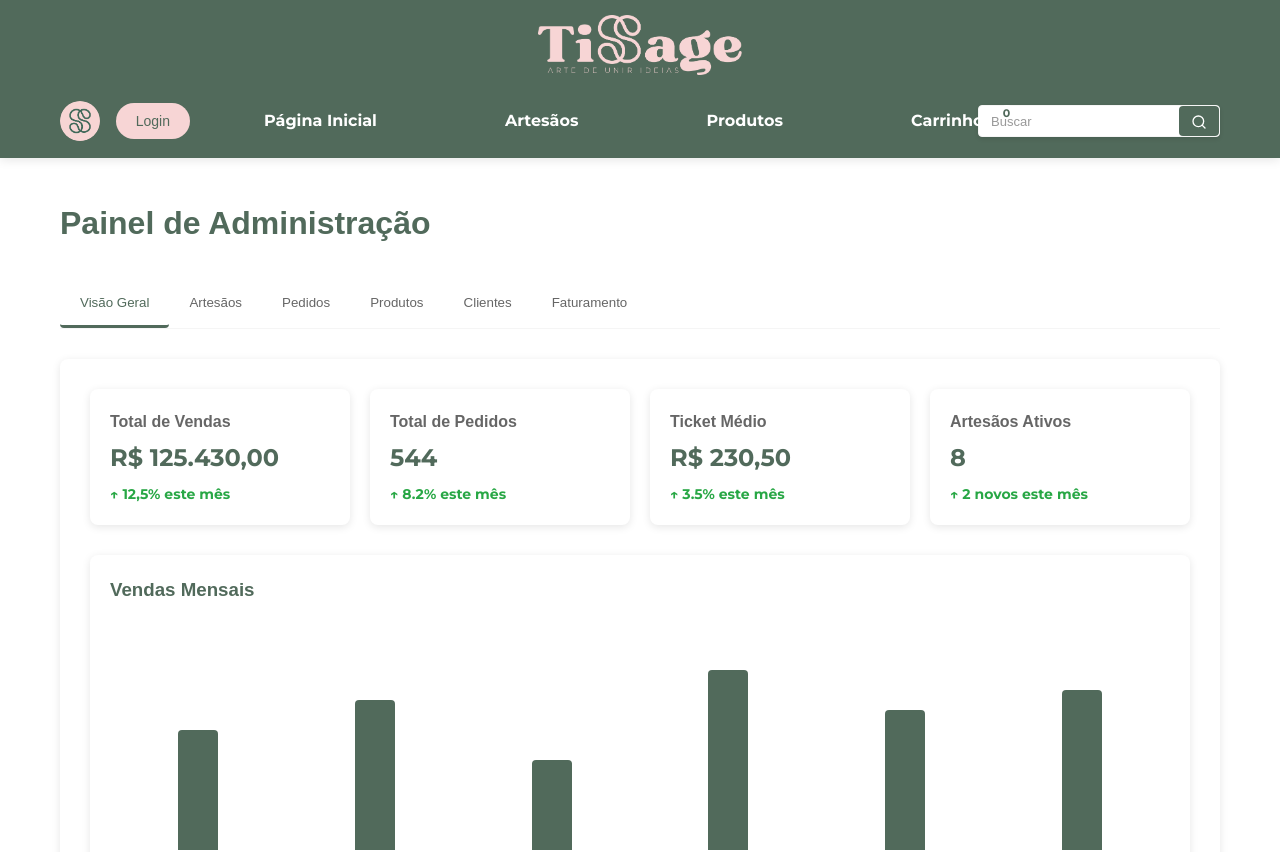
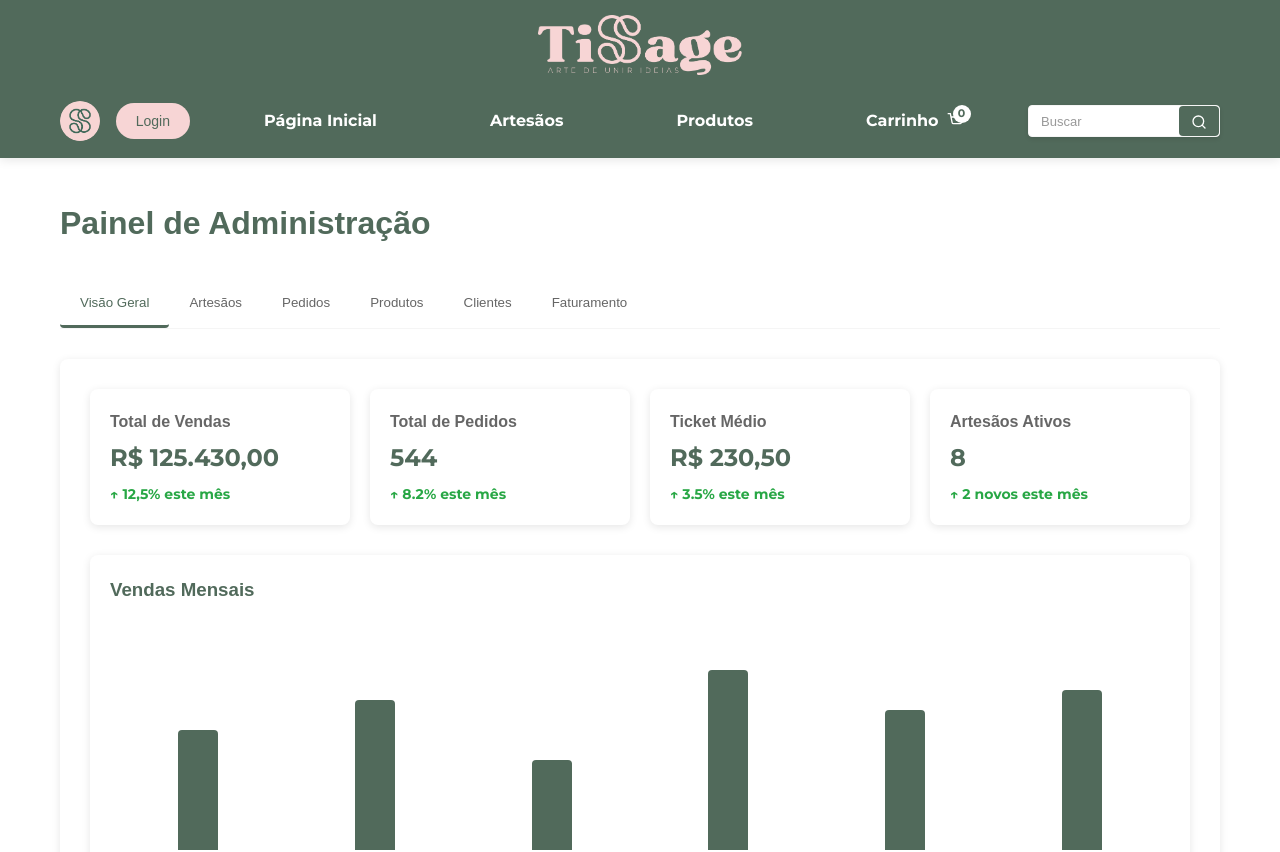
Before and after one commit to yagodaoud/tissage, a React (Vite) app: page /admin in a window 1280 px wide. Shown: the top 852 px of the page. Built offline with nearby package versions, Linux system fonts and the light colour scheme; a web font is replaced by a local one.

Commit message:
🎨 format: fix header

```diff
--- a/src/components/layout/Header.css
+++ b/src/components/layout/Header.css
@@ -133,8 +133,8 @@
     align-items: center;
     justify-content: space-evenly;
     width: 100%;
-    max-width: 600px;
-    gap: 60px;
+    max-width: 550px;
+    gap: 45px;
   }
 
   .main-nav a {
@@ -163,7 +163,8 @@
     gap: 20px;
     align-items: center;
     justify-content: flex-end;
-    min-width: 200px;
+    min-width: 220px;
+    margin-left: 20px;
   }
 
   .cart-nav-item {
@@ -231,13 +232,14 @@
     border: 3px solid #f7d5d5;
     box-shadow: 0 2px 4px rgba(0, 0, 0, 0.1);
     height: 32px;
+    margin-left: 15px;
   }
 
   .search-input {
     border: none;
     padding: 8px;
     outline: none;
-    width: 150px;
+    max-width: 150px;
     font-size: 14px;
     background: transparent;
   }
```
